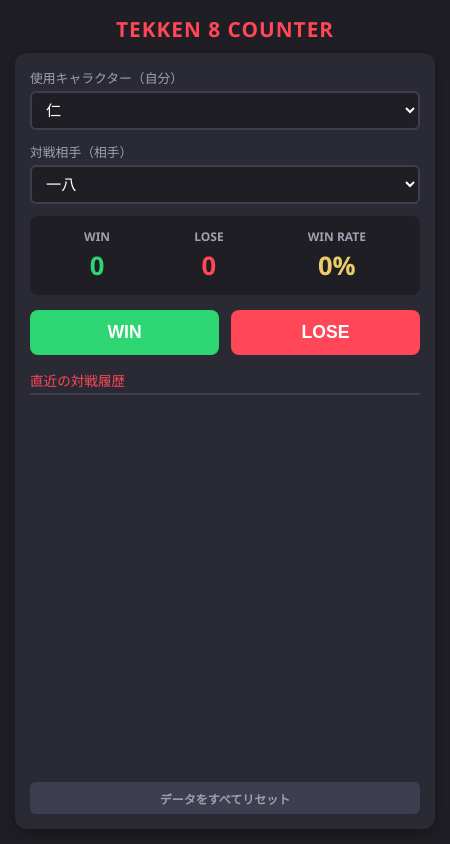
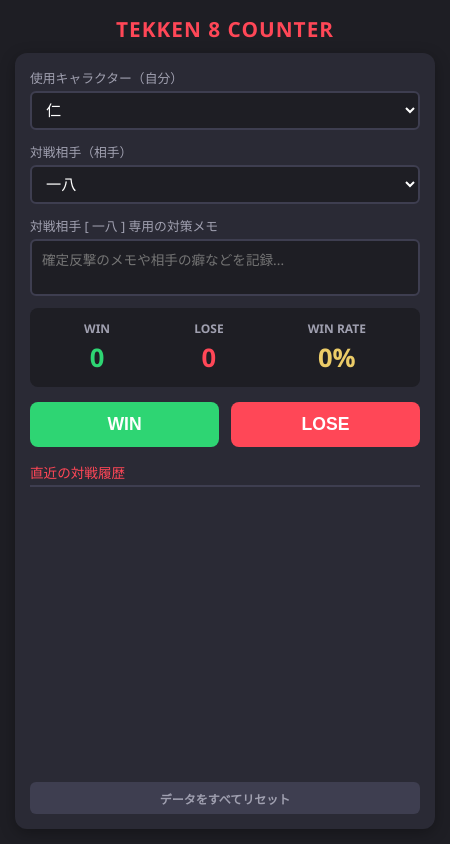
Before and after one commit to FuRyu0402/tekken8_app, an Electron app: page index.html in a window 450 px wide. Drawn offline with Linux system fonts and the light colour scheme.

Commit message:
F5起動memo追加

```diff
--- a/index.html
+++ b/index.html
@@ -6,7 +6,6 @@
     <meta name="viewport" content="width=device-width, initial-scale=1.0">
     <title>鉄拳8 戦績カウンター</title>
     <style>
-        /* 画面全体のレイアウト設定 */
         html,
         body {
             height: 100%;
@@ -35,7 +34,6 @@
             flex-shrink: 0;
         }
 
-        /* グレーの外枠。縦横の伸縮に連動 */
         .container {
             width: 100%;
             max-width: 100%;
@@ -80,7 +78,36 @@
             outline: none;
         }
 
-        /* カウンター表示 */
+        /* 【追加】キャラクター別メモエリアの設定 */
+        .memo-group {
+            margin-bottom: 12px;
+            display: flex;
+            flex-direction: column;
+            flex: 0 0 80px;
+            /* 初期状態の縦幅を指定 */
+            min-height: 60px;
+        }
+
+        .memo-area {
+            width: 100%;
+            height: 100%;
+            padding: 8px 10px;
+            background-color: #1e1e24;
+            color: #ffffff;
+            border: 2px solid #3e3e50;
+            border-radius: 6px;
+            font-size: 0.85rem;
+            box-sizing: border-box;
+            resize: none;
+            /* 右下のツマミを非表示にしてレイアウト崩れ防止 */
+            font-family: inherit;
+        }
+
+        .memo-area:focus {
+            border-color: #eccc68;
+            outline: none;
+        }
+
         .counter-display {
             display: flex;
             justify-content: space-around;
@@ -157,7 +184,7 @@
             flex-shrink: 0;
         }
 
-        /* 【最適化】履歴エリア：余った縦幅を100%独占して伸縮する */
+        /* 履歴エリア：残りの縦幅を綺麗にシェアして伸縮 */
         .history-list {
             flex: 1 1 auto;
             overflow-y: auto;
@@ -176,7 +203,6 @@
             align-items: center;
             border-left: 4px solid #3e3e50;
             flex-shrink: 0;
-            /* 履歴の1行が縦に潰れるのを防ぐ */
         }
 
         .item-win {
@@ -208,7 +234,6 @@
             font-weight: bold;
         }
 
-        /* 【最適化】リセットボタン：縦への拡大を完全に禁止 */
         .clear-btn {
             background-color: #3e3e50;
             color: #a0a0b0;
@@ -219,16 +244,12 @@
             width: 100%;
             cursor: pointer;
             border: none;
-
-            /* 縦の伸縮に一切関与させない固定的命令 */
             flex: 0 0 auto;
             height: 32px;
-            /* 高さを一定に固定 */
             box-sizing: border-box;
             display: flex;
             align-items: center;
             justify-content: center;
-
             transition: background-color 0.1s;
         }
 
@@ -251,7 +272,13 @@
 
         <div class="form-group">
             <label for="opp-char-select">対戦相手（相手）</label>
-            <select id="opp-char-select"></select>
+            <select id="opp-char-select" onchange="loadCharacterMemo()"></select>
+        </div>
+
+        <div class="memo-group">
+            <label id="memo-label" for="char-memo">対戦相手のキャラクター専用メモ</label>
+            <textarea id="char-memo" class="memo-area" placeholder="確定反撃のメモや相手の癖などを記録..."
+                oninput="saveCharacterMemo()"></textarea>
         </div>
 
         <div class="counter-display">
@@ -314,6 +341,8 @@
         }
 
         let matchHistory = JSON.parse(localStorage.getItem('t8_counter_v3')) || [];
+        // 【追加】キャラクターごとのメモを保持するオブジェクト
+        let characterMemos = JSON.parse(localStorage.getItem('t8_memos_v3')) || {};
 
         function formatTimestamp(ms) {
             if (!ms) return "日時不明";
@@ -380,16 +409,44 @@
             updateDisplay();
         }
 
+        /* 【追加】現在選択されている相手キャラのメモを読み込む処理 */
+        function loadCharacterMemo() {
+            const oppChar = document.getElementById('opp-char-select').value;
+            const memoArea = document.getElementById('char-memo');
+            const memoLabel = document.getElementById('memo-label');
+
+            // ラベルのテキストを「〇〇 専用メモ」と動的に変更
+            memoLabel.textContent = `対戦相手 [ ${oppChar} ] 専用の対策メモ`;
+
+            // 保存されたデータがあれば表示、なければ空にする
+            memoArea.value = characterMemos[oppChar] || "";
+        }
+
+        /* 【追加】文字が入力されるたびにリアルタイムで保存する処理 */
+        function saveCharacterMemo() {
+            const oppChar = document.getElementById('opp-char-select').value;
+            const memoContent = document.getElementById('char-memo').value;
+
+            // キャラクター名をキーにして文字を保存
+            characterMemos[oppChar] = memoContent;
+            localStorage.setItem('t8_memos_v3', JSON.stringify(characterMemos));
+        }
+
         function clearHistory() {
-            if (confirm('すべての戦績データを削除します。よろしいですか？')) {
+            if (confirm('すべての戦績データおよびキャラクターメモを削除します。よろしいですか？')) {
                 matchHistory = [];
+                characterMemos = {}; // メモもクリア
                 localStorage.removeItem('t8_counter_v3');
+                localStorage.removeItem('t8_memos_v3');
                 updateDisplay();
+                loadCharacterMemo();
             }
         }
 
+        // 初期化処理
         initDropdowns();
         updateDisplay();
+        loadCharacterMemo(); // 【追加】起動時に初期キャラ（一八）のメモを読み込む
     </script>
 </body>
 
```
